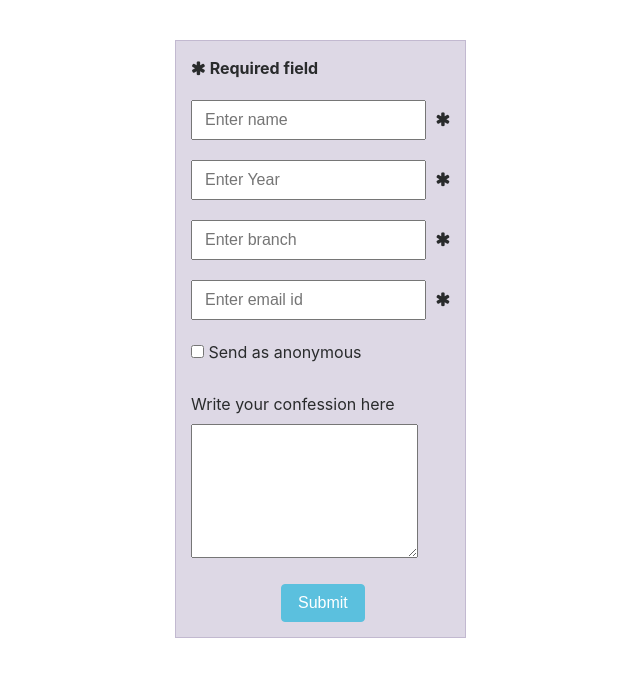
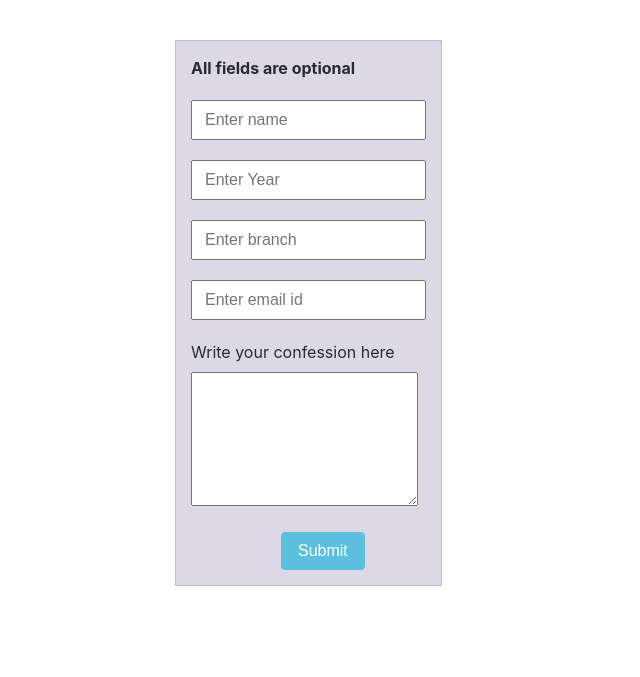
Before and after one commit to Teamexe/confession-site, a PHP site: page /makeConfess.php in a window 1280 px wide. Shown: the top 677 px of the page, without its empty margins (273-913 px from the left). Run offline with PHP 8.4, Linux system fonts and the light colour scheme.

Commit message:
Made the backend of makeConfess.php

```diff
--- a/css/makeConfess.css
+++ b/css/makeConfess.css
@@ -21,9 +21,9 @@
 .input .inpf{
     padding: 6px 12px;
 }
-.extra{
+/*.extra{
     margin-left:5px;
-}
+}*/
 #submission{
     margin-left:90px;
 }
--- a/makeConfess.php
+++ b/makeConfess.php
@@ -11,40 +11,21 @@
         <div id="main">
             <div id="reqd">
                 <strong>
-                    <i class="fa fa-asterisk" aria-hidden="true"></i>
-                    Required field
+                    All fields are optional
                 </strong>
             </div>
-            <form action="#" method="post" enctype="multipart/form-data">
+            <form role="form" action="confessdb.php" method="post" >
                     <div class="input">
                         <input type="text"  class="inpf" name="name"  placeholder="Enter name">
-                        <span class="extra">
-                            <i class="fa fa-asterisk" aria-hidden="true"></i>
-                        </span>
                     </div>
                     <div class="input">
-                        <input type="text" name="Year" class="inpf" placeholder="Enter Year">
-                        <span class="extra">
-                            <i class="fa fa-asterisk" aria-hidden="true"></i>
-                        </span>
+                        <input type="text" name="year" class="inpf" placeholder="Enter Year">
                     </div>
                     <div class="input">
                         <input type="text" name="branch" class="inpf" placeholder="Enter branch">
-                        <span class="extra">
-                            <i class="fa fa-asterisk" aria-hidden="true"></i>
-                        </span>
                     </div>
                     <div class="input">
                         <input type="text" name="email" class="inpf" placeholder="Enter email id">
-                        <span class="extra">
-                            <i class="fa fa-asterisk" aria-hidden="true"></i>
-                        </span>
-                    </div>
-                    <div class="input">
-                        <input name="confirm" value="confirm" type="checkbox">
-                        <label for="confirm">
-                            Send as anonymous
-                        </label>
                     </div>
                     <div class="input">
                         <label for="message">
```
Also changed, not shown: confessdb.php (added, +36 -0 lines).
